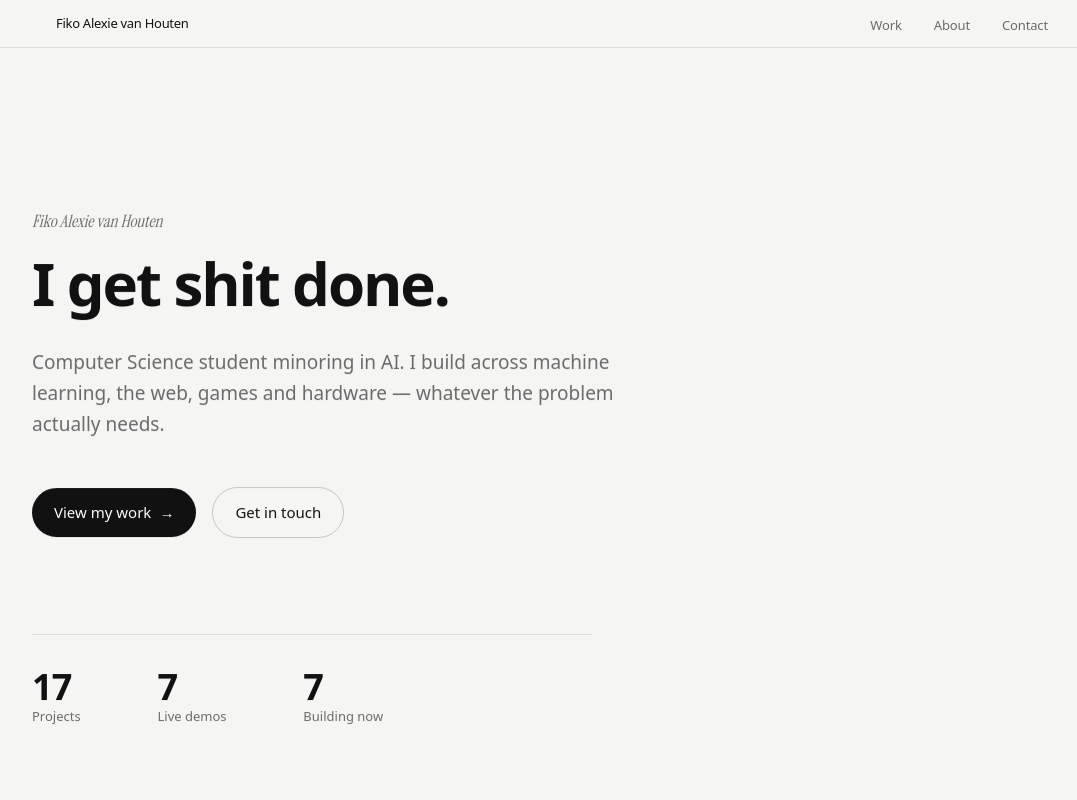
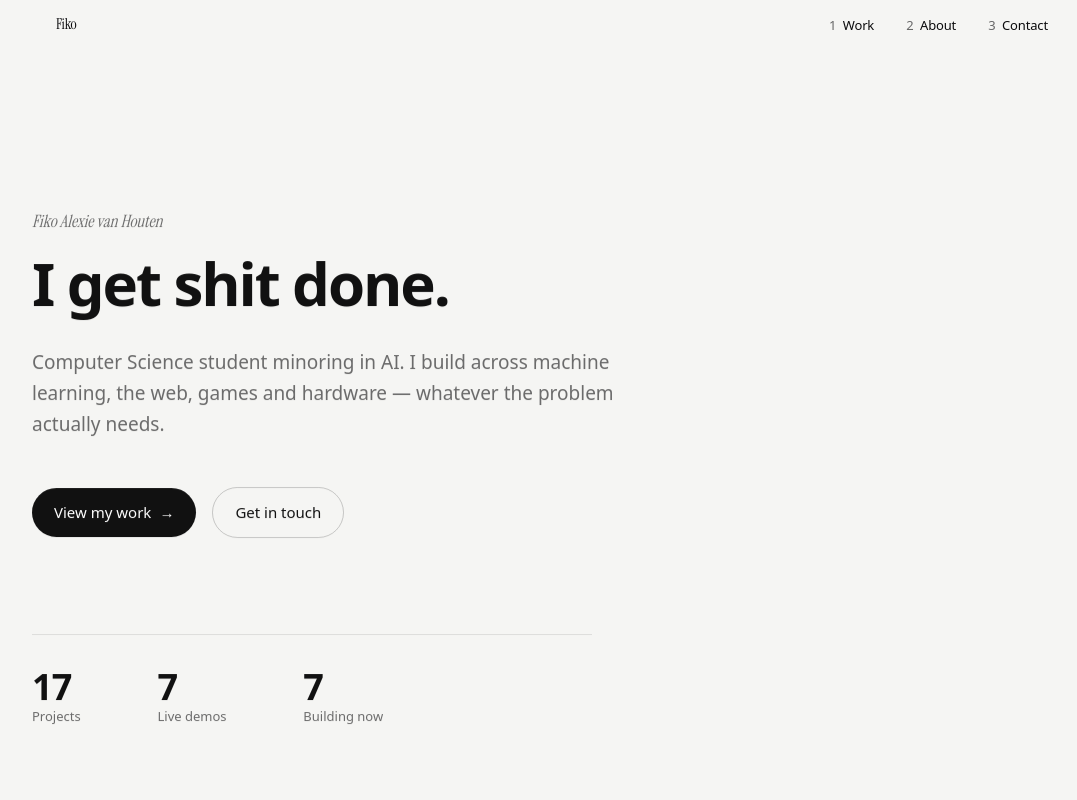
Before and after one commit to phuuun/portfolio, a React (Vite) app: page / in a window 1280 px wide. Shown: the top 800 px of the page, without its empty margins (88-1165 px from the left). Built offline with nearby package versions, Linux system fonts and the light colour scheme.

Commit message:
Editorial nav with numbered links

```diff
--- a/src/App.jsx
+++ b/src/App.jsx
@@ -21,7 +21,7 @@ export default function App() {
 
   return (
     <div className="app-wrapper" data-page={page.name}>
-      <Nav />
+      <Nav route={route} />
 
       <main id="main-content" className="main-content">
         <Page />
--- a/src/components/Nav.css
+++ b/src/components/Nav.css
@@ -6,10 +6,9 @@
   z-index: 1000;
   width: 100%;
   height: var(--nav-height);
-  background-color: var(--color-nav-bg);
-  backdrop-filter: blur(20px);
-  -webkit-backdrop-filter: blur(20px);
-  border-bottom: 1px solid var(--color-border);
+  background: transparent;
+  mix-blend-mode: difference;
+  color: #fff; /* white is required for difference blending */
 }
 
 .nav-container {
@@ -23,10 +22,10 @@
 }
 
 .nav-brand {
-  font-size: var(--text-caption);
-  font-weight: var(--weight-medium);
+  font-family: var(--font-serif);
+  font-size: var(--text-sub);
   letter-spacing: var(--tracking-tight);
-  color: var(--color-text);
+  color: #fff;
   transition: opacity var(--motion-fast);
 }
 
@@ -44,17 +43,24 @@
 .nav-link {
   font-size: var(--text-caption);
   font-weight: var(--weight-regular);
-  color: var(--color-text-secondary);
+  color: #fff;
   letter-spacing: var(--tracking-normal);
-  transition: color var(--motion-fast);
+  text-underline-offset: 6px;
+  transition: opacity var(--motion-fast);
+}
+
+.nav-num {
+  opacity: 0.6;
+  margin-right: 0.25em;
 }
 
 .nav-link:hover {
-  color: var(--color-text);
+  opacity: 0.7;
 }
 
 .nav-link.is-active {
-  color: var(--color-text);
+  text-decoration: underline;
+  text-decoration-thickness: 1px;
 }
 
 /* Mobile Toggle */
@@ -64,12 +70,12 @@
   height: 32px;
   align-items: center;
   justify-content: center;
-  color: var(--color-text-secondary);
-  transition: color var(--motion-fast);
+  color: #fff;
+  transition: opacity var(--motion-fast);
 }
 
 .nav-toggle:hover {
-  color: var(--color-text);
+  opacity: 0.7;
 }
 
 .nav-toggle-icon {
@@ -118,6 +124,7 @@
     display: block;
     position: fixed;
     top: var(--nav-height);
+    z-index: 999;
     left: 0;
     right: 0;
     background-color: var(--color-surface);
--- a/src/components/Nav.jsx
+++ b/src/components/Nav.jsx
@@ -1,16 +1,14 @@
-import { useState } from 'react';
-import { useHashRoute } from '../hooks/useHashRoute.js';
-import './Nav.css';
+import { useState } from "react";
+import "./Nav.css";
 
 const LINKS = [
-  { to: '#/work', label: 'Work' },
-  { to: '#/about', label: 'About' },
-  { to: '#/contact', label: 'Contact' },
+  { to: "#/work", label: "Work" },
+  { to: "#/about", label: "About" },
+  { to: "#/contact", label: "Contact" },
 ];
 
-export default function Nav() {
+export default function Nav({ route }) {
   const [isOpen, setIsOpen] = useState(false);
-  const route = useHashRoute();
 
   const toggleMenu = () => {
     setIsOpen((prev) => !prev);
@@ -21,22 +19,23 @@ export default function Nav() {
   };
 
   return (
+    <>
       <header className="nav-header">
         <nav className="nav-container" aria-label="Main navigation">
           <a href="#/" className="nav-brand" onClick={closeMenu}>
-          Fiko Alexie van Houten
+            Fiko
           </a>
 
           {/* Desktop Links */}
           <ul className="nav-links">
-          {LINKS.map((link) => (
+            {LINKS.map((link, i) => (
               <li key={link.to}>
                 <a
                   href={link.to}
-                className={`nav-link ${route === link.to.slice(1) ? 'is-active' : ''}`}
-                aria-current={route === link.to.slice(1) ? 'page' : undefined}
+                  className={`nav-link ${route === link.to.slice(1) ? "is-active" : ""}`}
+                  aria-current={route === link.to.slice(1) ? "page" : undefined}
                 >
-                {link.label}
+                  <span className="nav-num">{i + 1}</span> {link.label}
                 </a>
               </li>
             ))}
@@ -45,10 +44,12 @@ export default function Nav() {
           {/* Mobile Toggle */}
           <button
             type="button"
-          className={`nav-toggle ${isOpen ? 'is-open' : ''}`}
+            className={`nav-toggle ${isOpen ? "is-open" : ""}`}
             onClick={toggleMenu}
             aria-expanded={isOpen}
-          aria-label={isOpen ? 'Close navigation menu' : 'Open navigation menu'}
+            aria-label={
+              isOpen ? "Close navigation menu" : "Open navigation menu"
+            }
           >
             <div className="nav-toggle-icon" aria-hidden="true">
               <span className="nav-toggle-bar" />
@@ -57,10 +58,11 @@ export default function Nav() {
             </div>
           </button>
         </nav>
+      </header>
 
-      {/* Mobile Menu Dropdown */}
+      {/* Mobile Menu Dropdown (outside header: its blend mode would invert the panel) */}
       <div
-        className={`nav-mobile-menu ${isOpen ? 'is-open' : ''}`}
+        className={`nav-mobile-menu ${isOpen ? "is-open" : ""}`}
         aria-hidden={!isOpen}
       >
         <ul className="nav-mobile-links">
@@ -68,7 +70,7 @@ export default function Nav() {
             <li key={link.to}>
               <a
                 href={link.to}
-                className={`nav-mobile-link ${route === link.to.slice(1) ? 'is-active' : ''}`}
+                className={`nav-mobile-link ${route === link.to.slice(1) ? "is-active" : ""}`}
                 onClick={closeMenu}
               >
                 {link.label}
@@ -77,6 +79,6 @@ export default function Nav() {
           ))}
         </ul>
       </div>
-    </header>
+    </>
   );
 }
```
Lines whose indentation alone changed are shown as unchanged.
